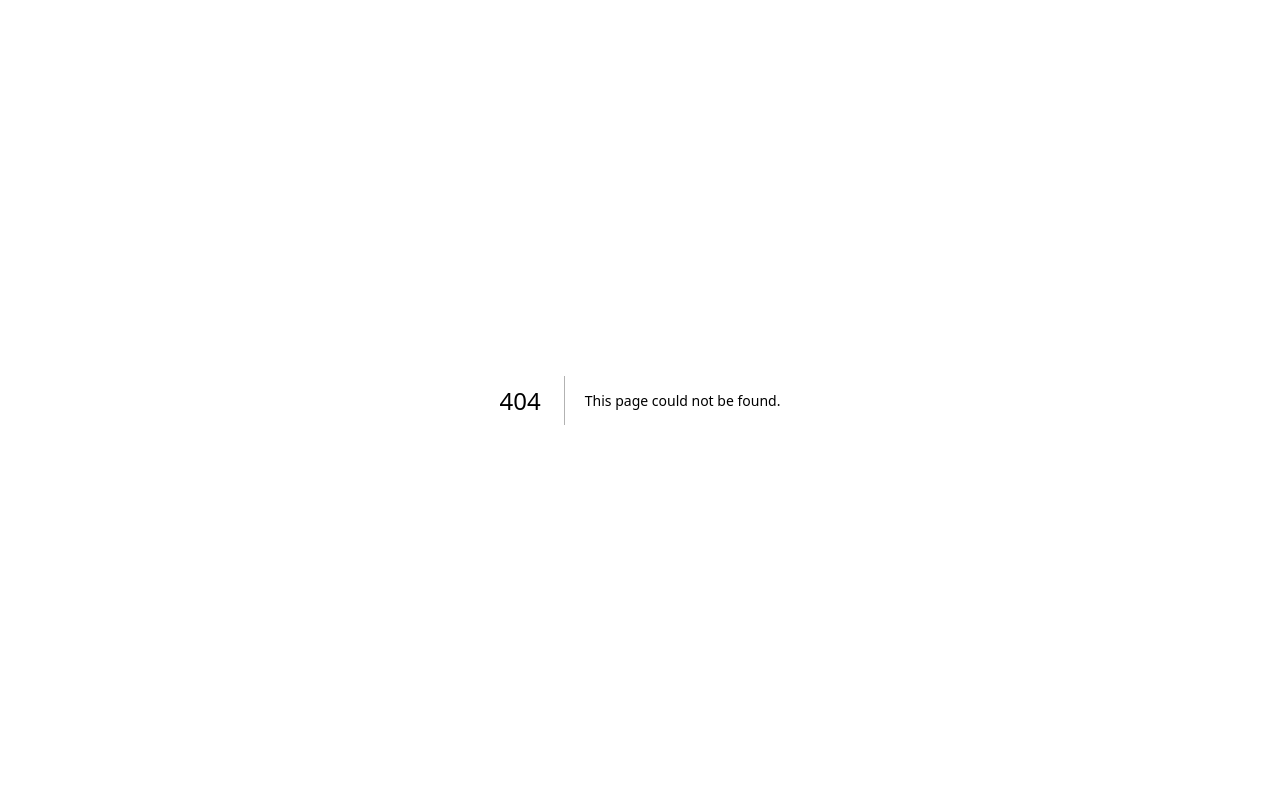
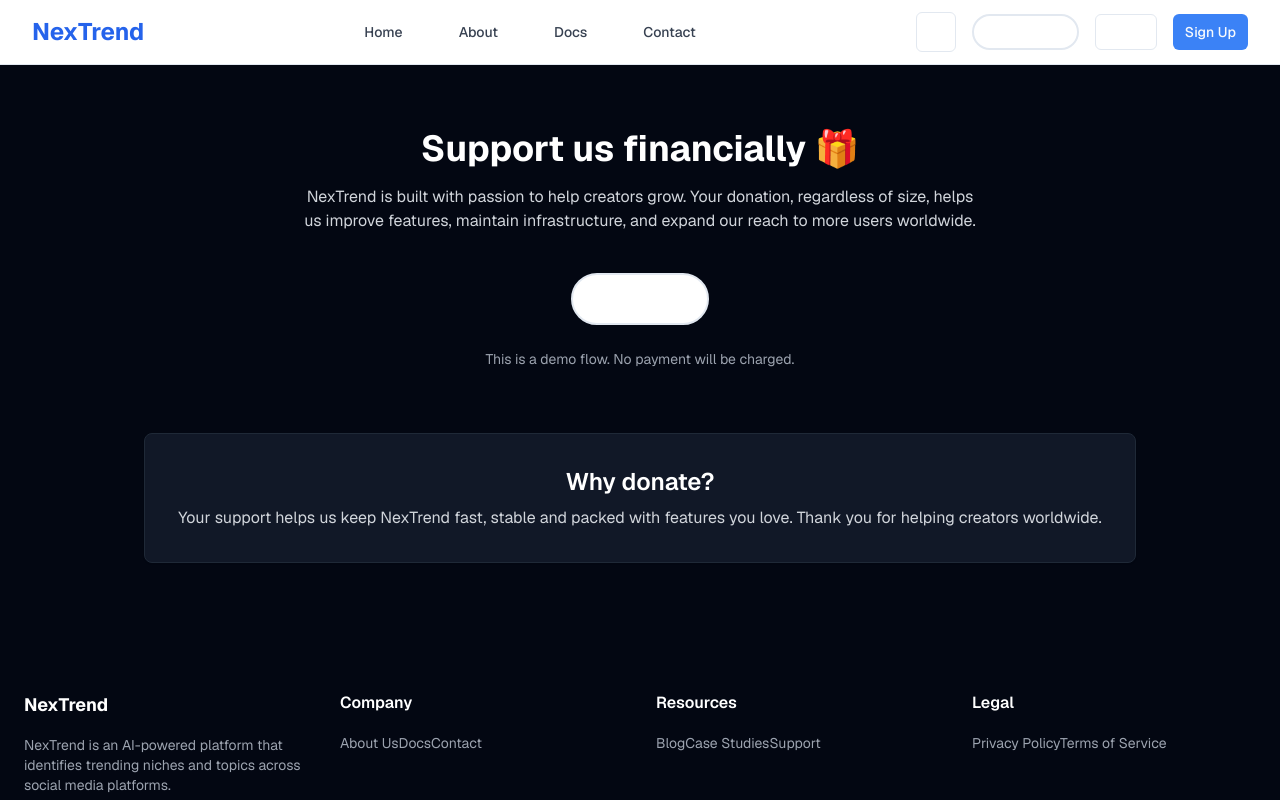
Before and after one commit to CyberMindX-AI/testingrepo, a Next.js app: page /donate in a window 1280 px wide. Before the commit this address had no page. Shown: the top 800 px of the page. Built offline with nearby package versions, Linux system fonts and the light colour scheme.

Commit message:
added donate button

```diff
--- /dev/null
+++ b/app/donate/page.tsx
@@ -0,0 +1,154 @@
+"use client"
+
+import { Navbar } from "@/components/navbar"
+import { Footer } from "@/components/footer"
+import { Button } from "@/components/ui/button"
+import { Card } from "@/components/ui/card"
+import { Dialog, DialogContent, DialogHeader, DialogTitle, DialogTrigger } from "@/components/ui/dialog"
+import { Input } from "@/components/ui/input"
+import { Label } from "@/components/ui/label"
+import { Select, SelectContent, SelectItem, SelectTrigger, SelectValue } from "@/components/ui/select"
+import { Gift } from "lucide-react"
+import { useState } from "react"
+
+export default function DonatePage() {
+  const [open, setOpen] = useState(false)
+  const [name, setName] = useState("")
+  const [email, setEmail] = useState("")
+  const [currency, setCurrency] = useState("USD")
+  const [amount, setAmount] = useState("")
+
+  const handleDonate = () => {
+    // Frontend-only: log the payload and close
+    console.log("Donation submitted:", { name, email, currency, amount })
+    setOpen(false)
+  }
+
+  return (
+    <div className="flex flex-col min-h-screen bg-gray-950 text-white">
+      <Navbar />
+
+      <main className="flex-1">
+        <section className="py-16 bg-gray-950">
+          <div className="container mx-auto max-w-4xl px-4 text-center">
+            <h1 className="text-3xl md:text-4xl font-bold mb-4 flex items-center justify-center gap-2">
+              Support us financially <span className="text-yellow-400">🎁</span>
+            </h1>
+            <p className="text-gray-300 max-w-2xl mx-auto">
+              NexTrend is built with passion to help creators grow. Your donation, regardless of size, helps us
+              improve features, maintain infrastructure, and expand our reach to more users worldwide.
+            </p>
+
+            <div className="mt-10 flex justify-center">
+              <Dialog open={open} onOpenChange={setOpen}>
+                <DialogTrigger asChild>
+                  <Button variant="outline" className="rounded-full border-2 px-6 py-6 text-base">
+                    <Gift className="h-5 w-5 mr-2" /> Donate
+                  </Button>
+                </DialogTrigger>
+                <DialogContent className="bg-gray-900 text-white border border-gray-800">
+                  <DialogHeader>
+                    <DialogTitle className="text-white">Make a Donation</DialogTitle>
+                  </DialogHeader>
+
+                  <div className="space-y-4 mt-2">
+                    <div className="text-left">
+                      <Label htmlFor="fullName" className="text-gray-200">Full Name</Label>
+                      <Input
+                        id="fullName"
+                        placeholder="Enter your full name"
+                        value={name}
+                        onChange={(e) => setName(e.target.value)}
+                        className="mt-2 bg-gray-800 border-gray-700 text-white placeholder:text-gray-400"
+                      />
+                    </div>
+
+                    <div className="text-left">
+                      <Label htmlFor="email" className="text-gray-200">Email Address</Label>
+                      <Input
+                        id="email"
+                        type="email"
+                        placeholder="Enter your email address"
+                        value={email}
+                        onChange={(e) => setEmail(e.target.value)}
+                        className="mt-2 bg-gray-800 border-gray-700 text-white placeholder:text-gray-400"
+                      />
+                    </div>
+
+                    <div className="grid grid-cols-3 gap-3 text-left">
+                      <div className="col-span-1">
+                        <Label className="text-gray-200">Currency</Label>
+                        <Select value={currency} onValueChange={setCurrency}>
+                          <SelectTrigger className="mt-2 bg-gray-800 border-gray-700 text-white">
+                            <SelectValue placeholder="Select currency" />
+                          </SelectTrigger>
+                          <SelectContent className="bg-gray-900 border-gray-700 text-white">
+                            <SelectItem value="USD">USD $</SelectItem>
+                            <SelectItem value="EUR">EUR €</SelectItem>
+                            <SelectItem value="GBP">GBP £</SelectItem>
+                            <SelectItem value="NGN">NGN ₦</SelectItem>
+                            <SelectItem value="GHS">GHS ₵</SelectItem>
+                            <SelectItem value="KES">KES KSh</SelectItem>
+                          </SelectContent>
+                        </Select>
+                      </div>
+                      <div className="col-span-2">
+                        <Label htmlFor="amount" className="text-gray-200">Donation Amount</Label>
+                        <Input
+                          id="amount"
+                          type="number"
+                          min="1"
+                          placeholder="Enter amount"
+                          value={amount}
+                          onChange={(e) => setAmount(e.target.value)}
+                          className="mt-2 bg-gray-800 border-gray-700 text-white placeholder:text-gray-400"
+                        />
+                      </div>
+                    </div>
+
+                    <div className="flex items-center justify-between pt-2">
+                      <Button
+                        variant="ghost"
+                        className="text-gray-300 hover:text-white"
+                        onClick={() => setOpen(false)}
+                      >
+                        Cancel
+                      </Button>
+                      <Button
+                        className="bg-pink-600 hover:bg-pink-700"
+                        onClick={handleDonate}
+                        disabled={!name.trim() || !email.trim() || !amount}
+                      >
+                        Donate Now
+                      </Button>
+                    </div>
+                  </div>
+                </DialogContent>
+              </Dialog>
+            </div>
+
+            {/* Optional: small reassurance line */}
+            <div className="mt-6 text-sm text-gray-400">
+              This is a demo flow. No payment will be charged.
+            </div>
+          </div>
+        </section>
+
+        {/* Decorative divider and highlight section (simple card) */}
+        <section className="pb-16 bg-gray-950">
+          <div className="container mx-auto max-w-5xl px-4">
+            <Card className="bg-gray-900 border-gray-800 p-8 text-center">
+              <h2 className="text-2xl font-semibold mb-2 text-white">Why donate?</h2>
+              <p className="text-gray-300">
+                Your support helps us keep NexTrend fast, stable and packed with features you love. Thank you for helping
+                creators worldwide.
+              </p>
+            </Card>
+          </div>
+        </section>
+      </main>
+
+      <Footer />
+    </div>
+  )
+}
--- a/components/navbar.tsx
+++ b/components/navbar.tsx
@@ -2,7 +2,7 @@
 import Link from "next/link"
 import { Button } from "@/components/ui/button"
 import { ThemeToggle } from "@/components/theme-toggle"
-import { Menu, X } from "lucide-react"
+import { Menu, X, Gift } from "lucide-react"
 import { useState } from "react"
 import { usePathname } from "next/navigation"
 
@@ -43,7 +43,7 @@ export function Navbar() {
   const links = isWorkspace ? [...workspaceLinks, ...defaultLinks] : defaultLinks
   const linkBaseClass = isWorkspace
     ? "text-white hover:text-white/80 px-3 py-2 rounded-md text-sm font-medium"
-    : "text-gray-700 hover:text-blue-600 px-3 py-2 rounded-md text-sm font-medium"
+    : "text-gray-700 dark:text-white hover:text-blue-600 dark:hover:text-white/80 px-3 py-2 rounded-md text-sm font-medium"
 
   return (
     <nav className={`${isWorkspace ? "bg-gray-900 border-b border-gray-800" : "bg-white dark:bg-gray-900 border-b"} shadow-sm`}>
@@ -68,6 +68,11 @@ export function Navbar() {
           {!isWorkspace && (
             <div className="hidden md:flex items-center space-x-4">
               <ThemeToggle />
+              <Link href="/donate">
+                <Button variant="outline" size="sm" className="rounded-full border-2">
+                  <Gift className="h-4 w-4 mr-2" /> Donate
+                </Button>
+              </Link>
               <Link href="/auth/login">
                 <Button variant="outline" size="sm">
                   Login
@@ -117,6 +122,11 @@ export function Navbar() {
                   <div className="flex justify-center pb-2">
                     <ThemeToggle />
                   </div>
+                  <Link href="/donate">
+                    <Button variant="outline" size="sm" className="w-full rounded-full border-2">
+                      <Gift className="h-4 w-4 mr-2" /> Donate
+                    </Button>
+                  </Link>
                   <Link href="/auth/login">
                     <Button variant="outline" size="sm" className="w-full">
                       Login
```
